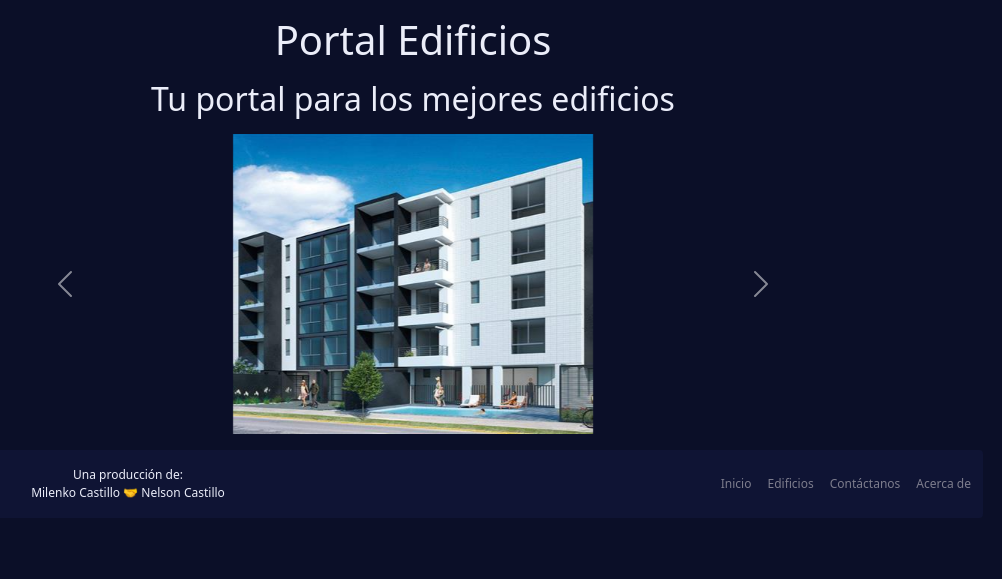
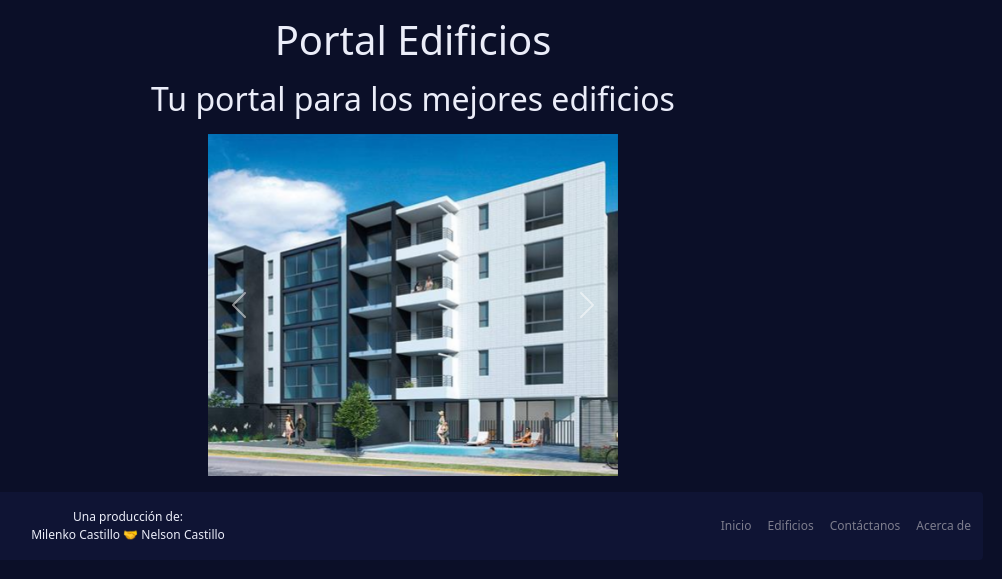
Before and after one commit to stixbunny/djangoprojectone, a Django app: page / in a window 1280 px wide. Shown: the part 153-732 px from the top of the page, without its empty margins (227-1229 px from the left). Run offline with Django 4.2, Linux system fonts and the light colour scheme.

Commit message:
acerca de

```diff
--- a/venta/static/css/style.css
+++ b/venta/static/css/style.css
@@ -179,7 +132,8 @@ footer a:hover {
 .carousel-img {
   aspect-ratio: 1.2/1;
   object-fit: cover;
-  height: 300px;
+  /* height: 400px; */
+  width: 100%;
 }
 
 #carouselIndex {
--- a/venta/templates/about.html
+++ b/venta/templates/about.html
@@ -2,10 +2,12 @@
 {% load static %}
 {% block content %}
 <h1>Acerca de nosotros...</h1>
+<div id="about" class="col-9 col-sm-8 col-lg-6 col-xl-4 mx-auto">
 	<p>Dos hermanos separados al nacer, es el inicio de esté emprendimiento familiar que llamamos “Portal Edificios”.</p>
 	<p>Hoy la vida los vuelve a reunir y han invirtiendo todas sus fortunas para poner a tu disposición los mejores edificios y construcciones.</p>
 	<p>En esta página podrás conocer nuestros edificios disponibles para venta, ver sus detalles y ubicación. </p>
 	<p>Contamos con inicio de sesión para mayor seguridad, por lo que antes de comenzar, deberás tener tu usuario y contraseña.</p>
 	<p>Puedes ponerte en contacto con nosotros a través de nuestro moderno formulario.</p>
 	<p>Somos portal edificios, una solución eficiente para tu necesidad de adquirir un nuevo edificio. </p>
+</div>
 {% endblock %}
--- a/venta/templates/index.html
+++ b/venta/templates/index.html
@@ -3,20 +3,21 @@
 {% block content %}
 <h1>Portal Edificios</h1>
 <h2>Tu portal para los mejores edificios</h2>
-<div class="container">
+<div class="row justify-content-center">
+  <div class="col col-sm-8 col-lg-6">
     <div id="carouselIndex" class="carousel slide mx-auto" data-bs-ride="carousel">
       <div class="carousel-inner">
         <div class="carousel-item active">
-        <img src="{% static './img/edif1.jpg' %}" class="d-block carousel-img w-80 mx-auto" alt="...">
+          <img src="{% static './img/edif1.jpg' %}" class="d-block carousel-img mx-auto" alt="...">
         </div>
         <div class="carousel-item">
-        <img src="{% static './img/edif2.jpg' %}" class="d-block carousel-img w-80 mx-auto" alt="...">
+          <img src="{% static './img/edif2.jpg' %}" class="d-block carousel-img mx-auto" alt="...">
         </div>
         <div class="carousel-item">
-        <img src="{% static './img/edif3.jpg' %}" class="d-block carousel-img w-80 mx-auto" alt="...">
+          <img src="{% static './img/edif3.jpg' %}" class="d-block carousel-img mx-auto" alt="...">
         </div>
         <div class="carousel-item">
-        <img src="{% static './img/edif4.jpg' %}" class="d-block carousel-img w-80 mx-auto" alt="...">
+          <img src="{% static './img/edif4.jpg' %}" class="d-block carousel-img mx-auto" alt="...">
         </div>
       </div>
       <button class="carousel-control-prev" type="button" data-bs-target="#carouselIndex" data-bs-slide="prev">
@@ -29,4 +30,6 @@
       </button>
     </div>
   </div>
+
+</div>
 {% endblock %}
--- a/venta/templates/properties.html
+++ b/venta/templates/properties.html
@@ -30,7 +30,7 @@
 				<img src="{{ indprop.image_url }}" class="card-img-top" alt="...">
 				<div class="card-body">
 					<h5 class="card-title">{{ indprop.name }}</h5>
-					<ul class="list-group list-group-ver">
+					<ul class="list-group list-group-horizontal">
 						<li class="flex-fill list-group-item p-2"><span>Industria:</span>{{ indprop.industry }}</li>
 						<li class="price-on-card list-group-item p-2"><span>Precio:</span>{{ indprop.price|floatformat }}</li>
 					</ul>
```
Also changed, not shown: other parts of venta/static/css/style.css (+53 -47 lines). Lines whose indentation alone changed are shown as unchanged.
